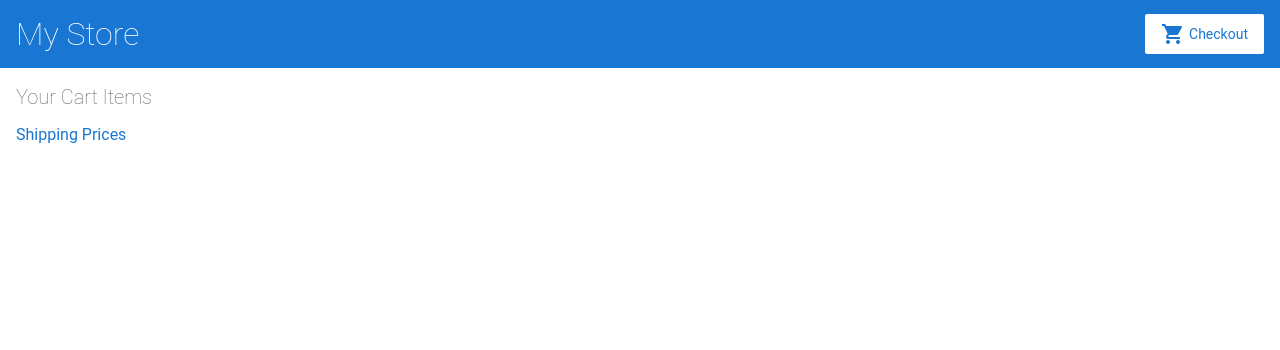
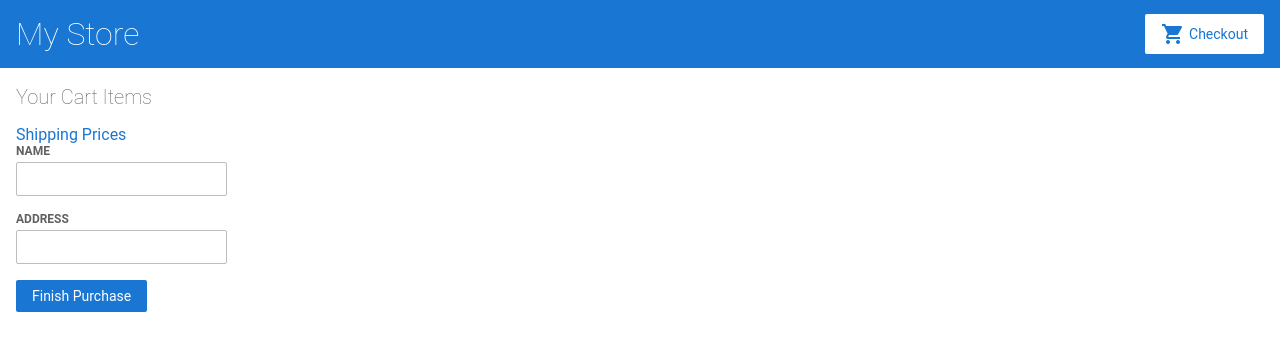
Before and after one commit to qazisohail101/github-edwsah-iv1uws, an Angular app: page /cart in a window 1280 px wide. Shown: the top 350 px of the page. Built offline with nearby package versions, Linux system fonts and the light colour scheme.

Commit message:
2 files modified

```diff
--- a/src/app/cart/cart.component.html
+++ b/src/app/cart/cart.component.html
@@ -3,3 +3,14 @@
   {{item.name}}
 </div>
 <a routerLink="/shipping">Shipping Prices </a>
+<form [formGroup]="checkoutForm" (ngSubmit)="onSubmit(checkoutForm.value)">
+  <div>
+    <label for="name">Name</label>
+    <input type="text" id="name" formControlName="name">
+  </div>
+  <div>
+    <label for="address"> Address </label>
+    <input type="text" id="address" formControlName="address">
+  </div>
+  <button type="submit" class="button"> Finish Purchase </button>
+</form>
--- a/src/app/cart/cart.component.ts
+++ b/src/app/cart/cart.component.ts
@@ -1,6 +1,6 @@
 import { Component, OnInit } from '@angular/core';
 import { CartService } from '../cart.service';
-
+import { FormBuilder } from '@angular/forms';
 @Component({
   selector: 'app-cart',
   templateUrl: './cart.component.html',
@@ -8,12 +8,24 @@ import { CartService } from '../cart.service';
 })
 export class CartComponent implements OnInit {
   cartItems;
+  checkoutForm;
   constructor(
-    private cartService: CartService
-  ) { }
+    private cartService: CartService,
+    private formBuilder: FormBuilder
+  ) {
+    this.checkoutForm = this.formBuilder.group(
+      {name: '',address: ''}
+    );
+  }
 
   ngOnInit() {
     this.cartItems=this.cartService.getItems();
   }
 
+  onSubmit(customerData){
+    console.warn('You data has been submitted', customerData);
+    this.cartService.clearItems();
+    this.checkoutForm.reset();
+  }
+
 }
```
